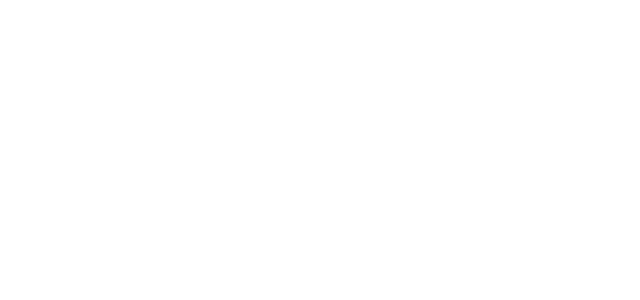
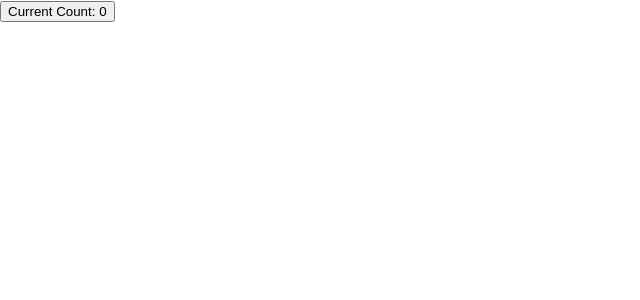
Before and after one commit to WarrenUhrich/lighthouse-labs-custom-hooks, a React (Create React App) app: page / in a window 1280 px wide. Shown: the top 300 px of the page, without its empty margins (0-640 px from the left). Built offline with nearby package versions, Linux system fonts and the light colour scheme.

Commit message:
Add basic counter example.

```diff
--- a/src/App.js
+++ b/src/App.js
@@ -1,6 +1,9 @@
+import Counter from './components/Counter';
+
 function App() {
   return (
     <div className="App">
+      <Counter />
     </div>
   );
 }
--- /dev/null
+++ b/src/components/Counter.jsx
@@ -0,0 +1,14 @@
+import {useState} from 'react';
+
+const Counter = () => {
+    const [count, setCount] = useState(0);
+    // returns an array: [value, functionForUpdating()]
+
+    return (
+        <button onClick={event => {setCount(prev => prev + 1)}}>
+            Current Count: {count}
+        </button>
+    );
+};
+
+export default Counter;
```
Also changed, not shown: 1 other file (tests, documents, lock files or other folders).
